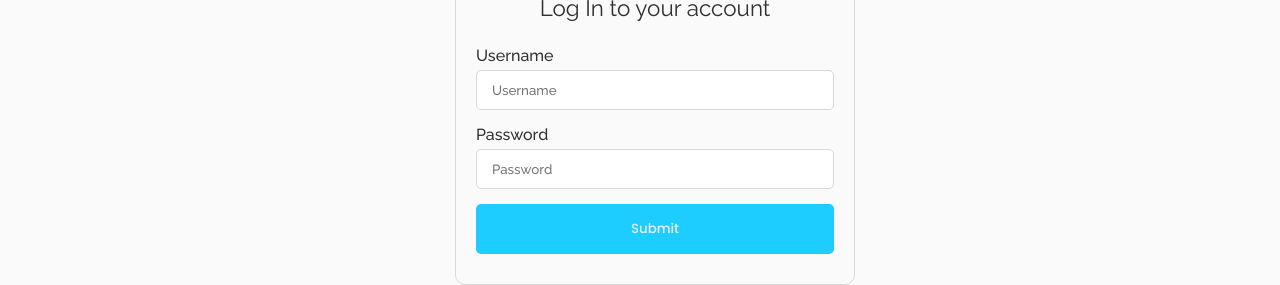
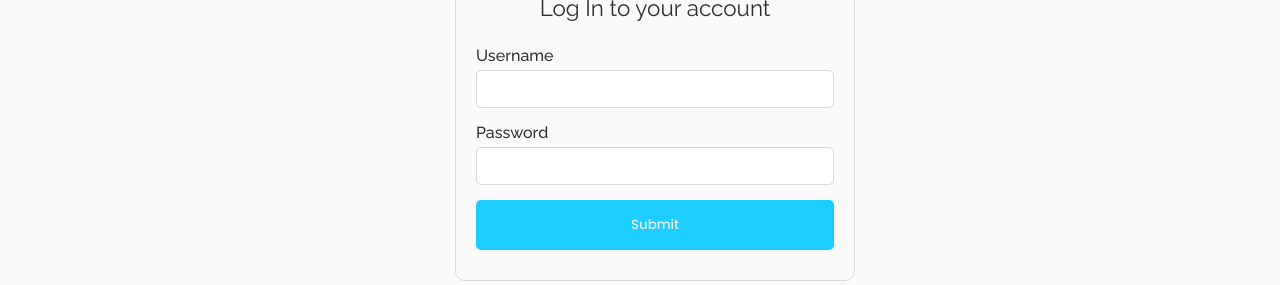
Before and after one commit to ichsanseanaldi/lms-app-react, a React (Create React App) app: page /login in a window 1280 px wide. Shown: the part 249-534 px from the top of the page. Built offline with nearby package versions, Linux system fonts and the light colour scheme.

Commit message:
fix id_soal

```diff
--- a/src/components/partials/AddSoalTemplate.js
+++ b/src/components/partials/AddSoalTemplate.js
@@ -4,7 +4,7 @@ import { StyledRadio } from '../../style/components/StyledRadio'
 
 export const AddSoalTemplate = (props) => {
     return (
-        <div>
+        <div key={props.id}>
             <div className='flex p-10-all'>
                 <div className='p-20-lr'>
                     <h1>
--- a/src/components/partials/InputGroup.js
+++ b/src/components/partials/InputGroup.js
@@ -11,9 +11,9 @@ export const InputGroup = ({ type, name, id, value, onChange, login }) => {
                 id={id}
                 value={value}
                 onChange={onChange}
-                placeholder={`${name} ${login ? '' : '(min. 5 char, max. 20 char)'}`}
+                // placeholder={`${name} ${login ? '' : '(min. 5 char, max. 20 char)'}`}
                 border={true}
-                pattern=".{5,10}"
+                // pattern=".{5,10}"
                 required
             />
         </div>
--- a/src/components/siswa/CourseExerciseSiswa.js
+++ b/src/components/siswa/CourseExerciseSiswa.js
@@ -87,7 +87,8 @@ export const CourseExerciseSiswa = () => {
                                     <AddSoalTemplate
                                         siswa={true}
                                         read={true}
-                                        id={i}
+                                        key={i}
+                                        id={e.id_soal}
                                         nomorSoal={e.nomor_soal}
                                         valuePS={e.pertanyaan_soal}
                                         valueA={e.option_a}
--- a/src/style/components/StyledInput.js
+++ b/src/style/components/StyledInput.js
@@ -7,7 +7,7 @@ export const StyledInput = styled.input`
     padding:10px 15px;
     margin:5px 0 ;
     width:100% ;
-    font-family:'Open Sans', sans-serif;
+    font-family:'Raleway', sans-serif;
 
 
 `
```
Also changed, not shown: src/components/guru/TambahSoal.js (+2 -5 lines), src/style/index.css (+3 -4 lines), src/components/siswa/Leaderboard.js.
